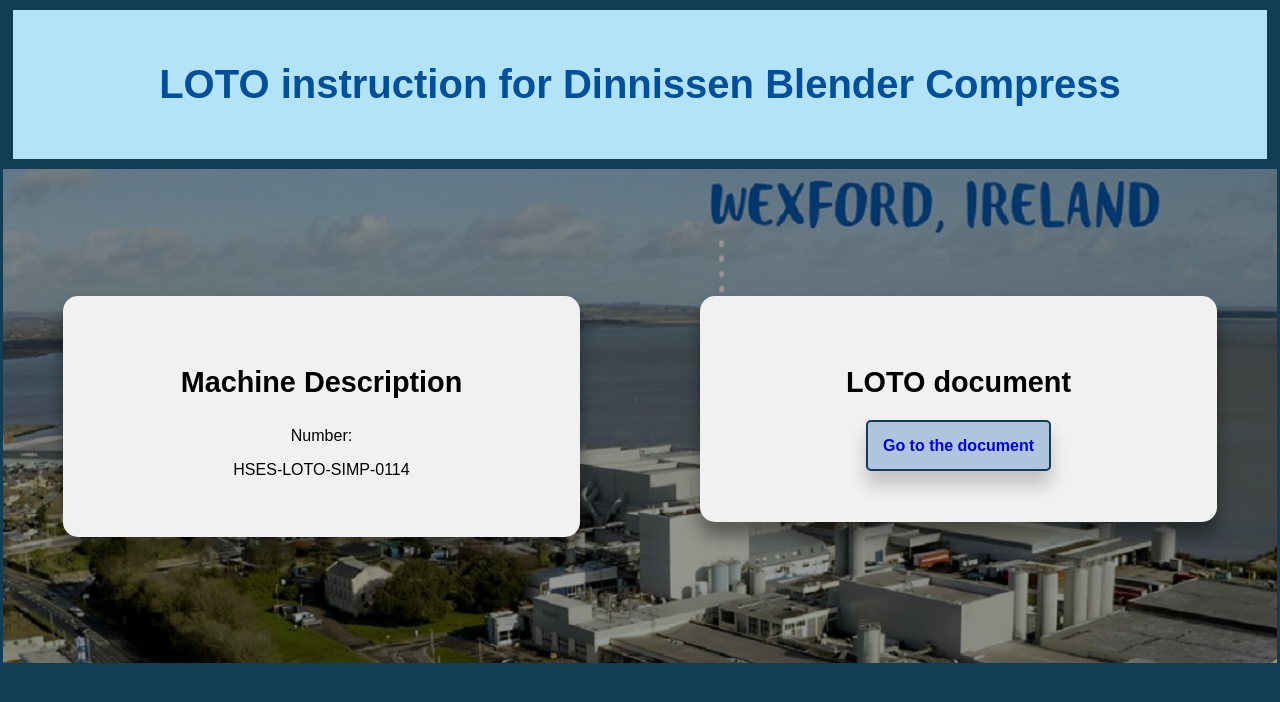
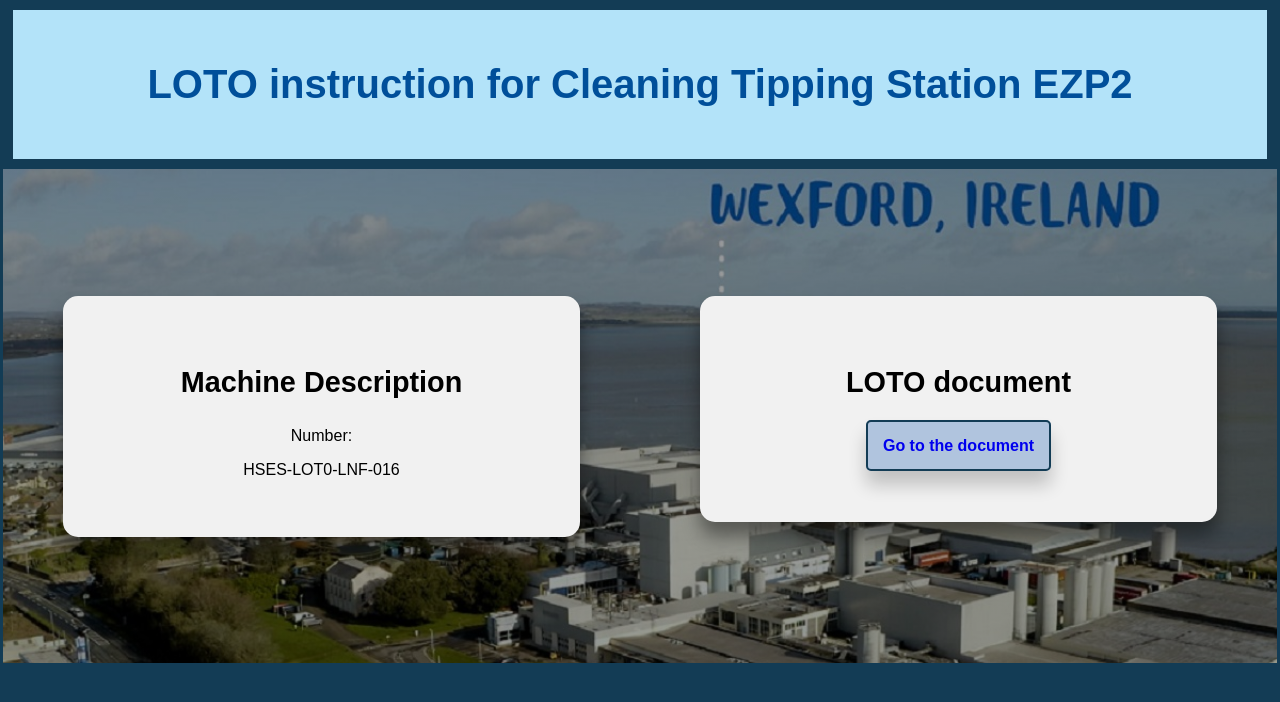
Before and after one commit to Constancetermoz/EZP2-Cleaning-Tipping-Station-, a plain HTML site: page index.html in a window 1280 px wide. Drawn offline with Linux system fonts and the light colour scheme.

Commit message:
Update index.html

```diff
--- a/index.html
+++ b/index.html
@@ -2,13 +2,13 @@
 <html>
 <head>
 <meta name="LOTO Instruction" content="width=device-width, initial-scale=1">
-<title>LOTO INSTRUCTION - Dinnissen Blender Compress</title>
+<title>LOTO INSTRUCTION - Cleaning Tipping Station EZP2</title>
 <link rel="stylesheet" href="style.css">
 </head>
 <body>
 
 <div class="Title">
-  <h1>LOTO instruction for Dinnissen Blender Compress</h1>
+  <h1>LOTO instruction for Cleaning Tipping Station EZP2</h1>
 </div>
 
 <div class="row">
@@ -16,14 +16,14 @@
     <div class="card">
       <h3>Machine Description</h3>
       <p>Number:</p>
-      <p>HSES-LOTO-SIMP-0114</p>
+      <p>HSES-LOT0-LNF-016</p>
     </div>
   </div>
 
   <div class="column">
     <div class="card" style="padding-bottom:67px;">
       <h3 style="padding-bottom:10px;">LOTO document</h3>
-      <a href="https://live.danwex.ideagenqpulse.com/QPulse/default.aspx#ViewID=Revision_DetailView_Active&ObjectKey=5046&ObjectClassName=Bacchus.Xpo.BusinessObjects.Documents.Revision&mode=View">Go to the document</a>
+      <a href="https://live.danwex.ideagenqpulse.com/QPulse/#ViewID=Revision_DetailView_Active&ObjectKey=4105&ObjectClassName=Bacchus.Xpo.BusinessObjects.Documents.Revision&mode=View">Go to the document</a>
     </div>
   </div>
 
```
